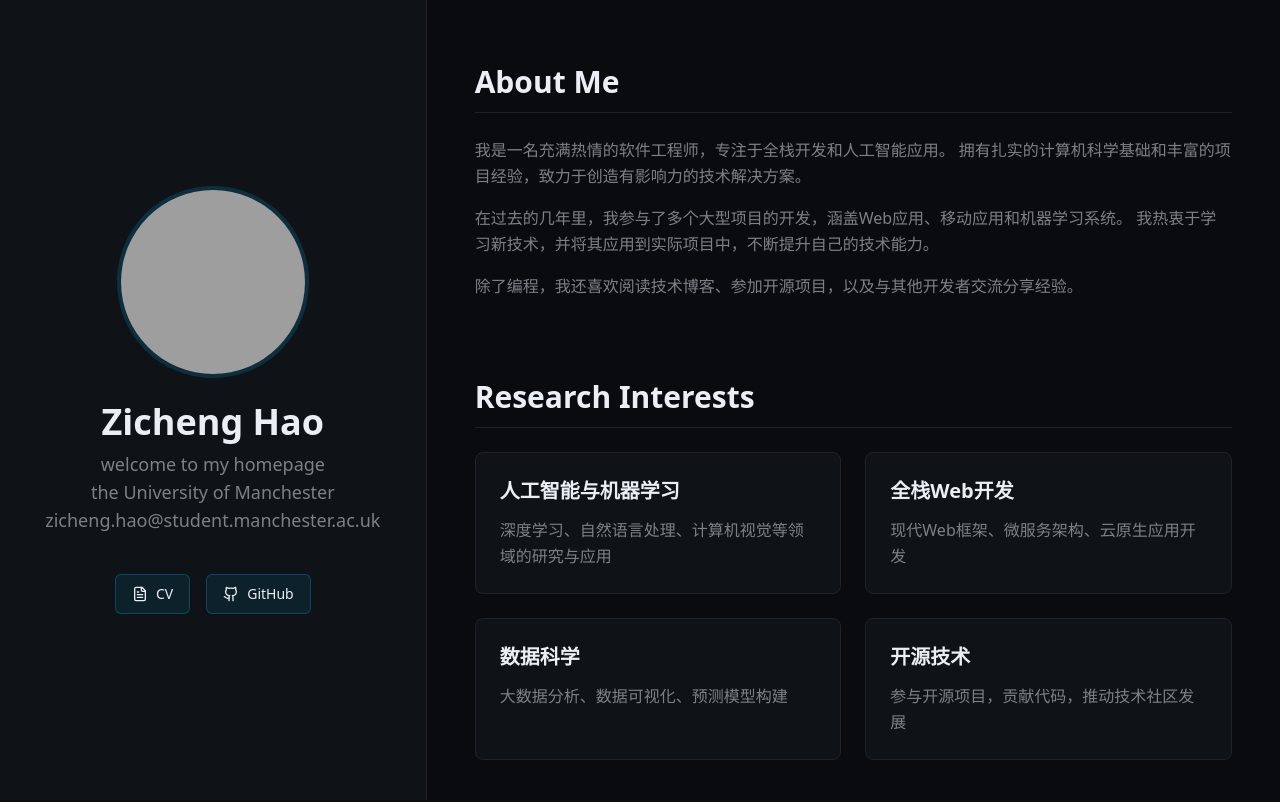
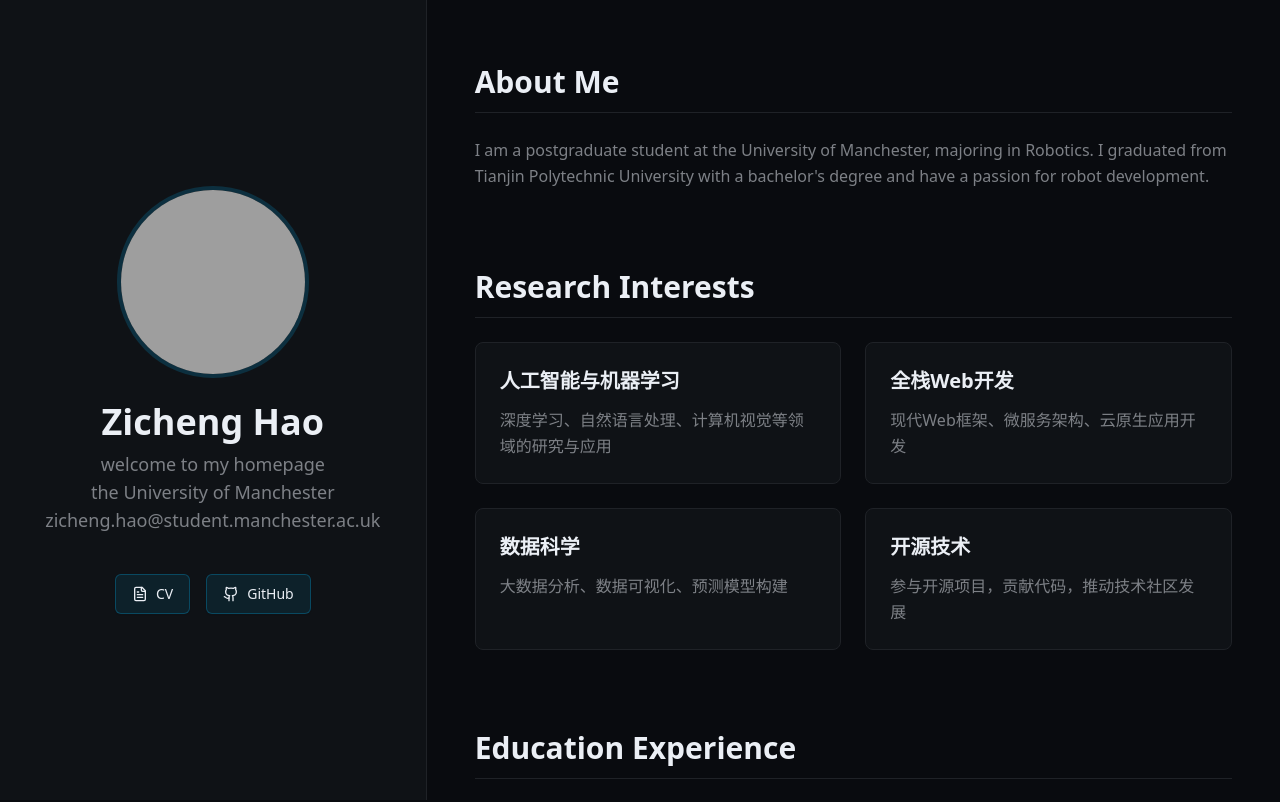
Before and after one commit to maxclementine21-boop/maxclementine21-boop.github.io, a Next.js app: page / in a window 1280 px wide. Shown: the top 802 px of the page. Built offline with nearby package versions, Linux system fonts and the light colour scheme; grey boxes are pictures that could not be loaded.

Commit message:
Revise about-section content with new background info
Updated the 'About Me' section with new information about education and interests.

```diff
--- a/components/sections/about-section.tsx
+++ b/components/sections/about-section.tsx
@@ -4,14 +4,9 @@ export function AboutSection() {
       <h2 className="text-3xl font-bold text-foreground border-b border-border pb-3">About Me</h2>
       <div className="text-muted-foreground leading-relaxed space-y-4">
         <p>
-          我是一名充满热情的软件工程师，专注于全栈开发和人工智能应用。
-          拥有扎实的计算机科学基础和丰富的项目经验，致力于创造有影响力的技术解决方案。
+          I am a postgraduate student at the University of Manchester, majoring in Robotics.
+          I graduated from Tianjin Polytechnic University with a bachelor's degree and have a passion for robot development.
         </p>
-        <p>
-          在过去的几年里，我参与了多个大型项目的开发，涵盖Web应用、移动应用和机器学习系统。
-          我热衷于学习新技术，并将其应用到实际项目中，不断提升自己的技术能力。
-        </p>
-        <p>除了编程，我还喜欢阅读技术博客、参加开源项目，以及与其他开发者交流分享经验。</p>
       </div>
     </section>
   )
```
